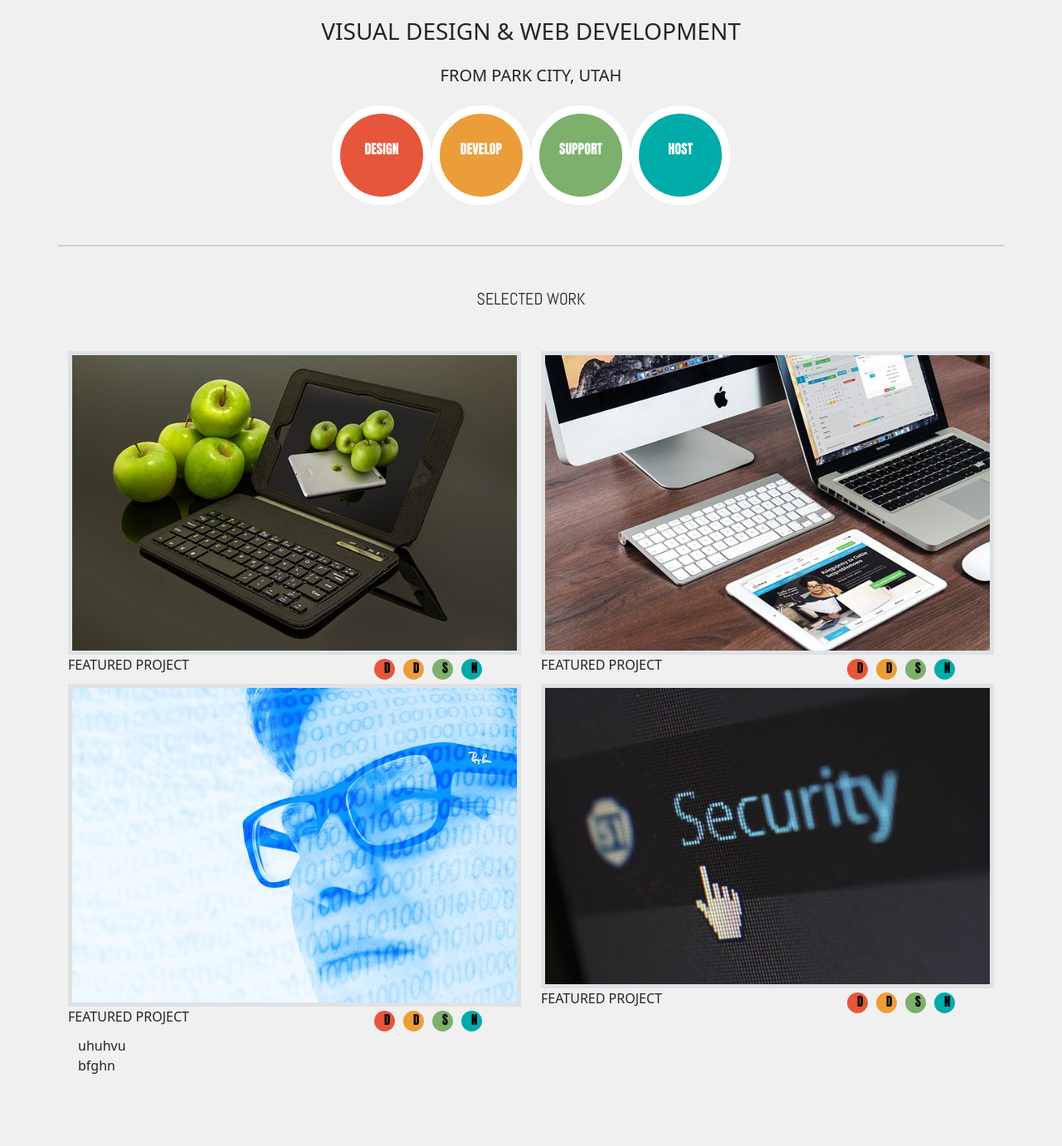
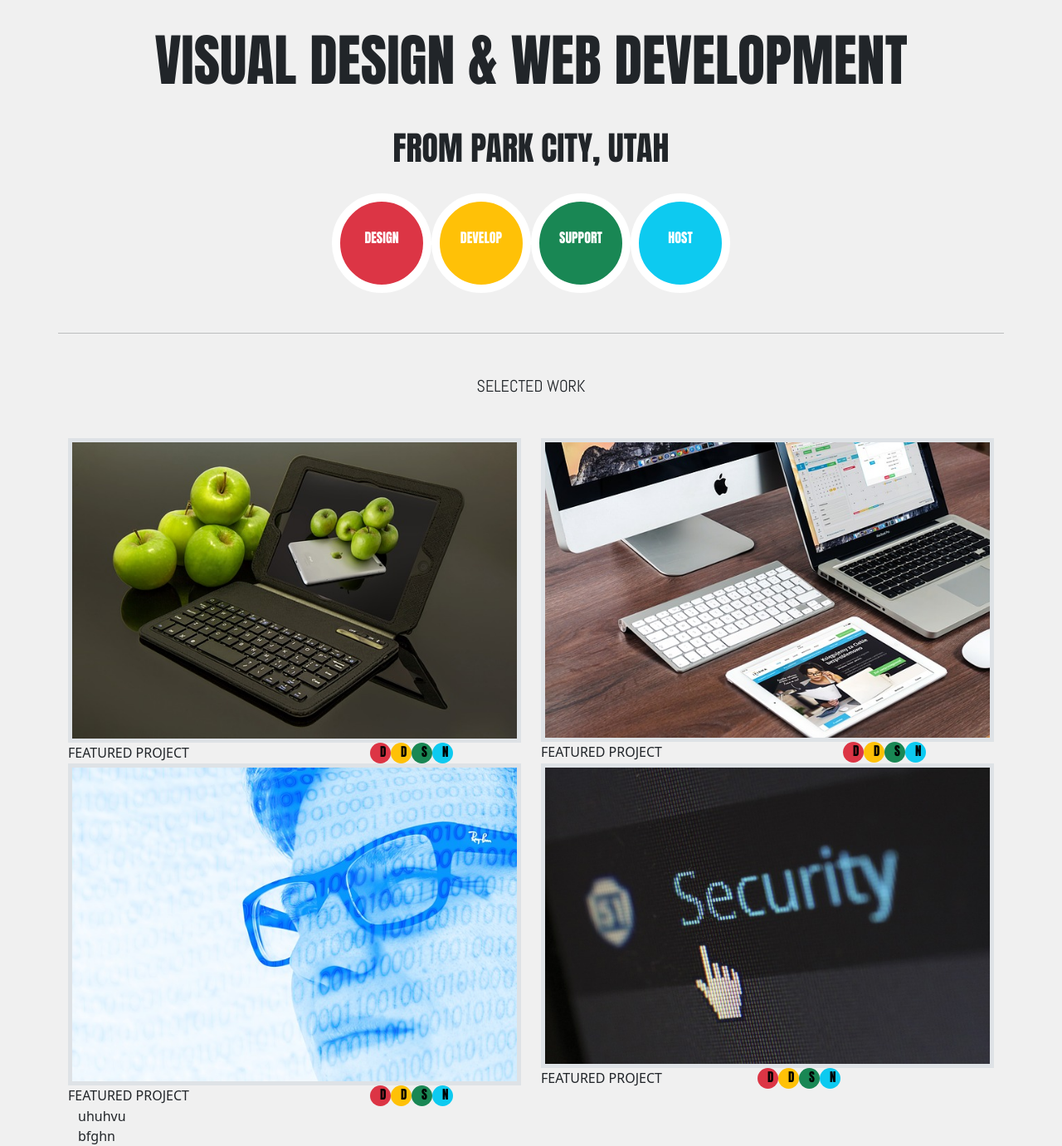
Before and after one commit to michaelc-roberta/codeup-design, a website: page codeup-design.html in a window 1280 px wide. Shown: the part 180-1561 px from the top of the page at 83% size. Before the commit the page ends 1476 px from the top, so only its background shows below. Drawn offline with nearby package versions, Linux system fonts and the light colour scheme.

Commit message:
updates on circles in features

```diff
--- a/codeup-design.html
+++ b/codeup-design.html
@@ -43,65 +43,41 @@
     </nav>
   </section> <!-- END of header company logo and navbar -->
 
-<!--Roberts code Start-->
-<!--<header>-->
-<!--  <section> &lt;!&ndash; START of header text &ndash;&gt;-->
-<!--    <div id="header-text" class="container-fluid">-->
-<!--        <p class="visual-design text-wrap text-center" style="font-family: anton, sans-serif">-->
-<!--          VISUAL DESIGN & WEB DEVELOPMENT-->
-<!--        </p>-->
-<!--        <p class="city text-wrap text-center" style="font-family: anton, sans-serif">-->
-<!--          FROM PARK CITY, UTAH-->
-<!--        </p>-->
-<!--    </div>-->
-<!--  </section> &lt;!&ndash; END of header text &ndash;&gt;-->
+  <section> <!-- START of header text -->
+    <div id="header-text" class="container-fluid">
+        <p class="visual-design text-wrap text-center" style="font-family: anton, sans-serif">
+          VISUAL DESIGN & WEB DEVELOPMENT
+        </p>
+        <p class="city text-wrap text-center" style="font-family: anton, sans-serif">
+          FROM PARK CITY, UTAH
+        </p>
+    </div>
+  </section> <!-- END of header text -->
 
-<!--  <section id="color-circle-icons" class="container"> &lt;!&ndash; START color circle icons &ndash;&gt;-->
-<!--    <div class="row">-->
-<!--      <div class="col-6 col-md-3">-->
-<!--        <div id="red-circle" class="circle justify-content-end">DESIGN</div>-->
-<!--      </div>-->
-<!--      <div class="col-6 col-md-3">-->
-<!--        <div id="orange-circle" class="circle">DEVELOP</div>-->
-<!--      </div>-->
-<!--      <div class="col-6 col-md-3">-->
-<!--        <div id="green-circle" class="circle ">SUPPORT</div>-->
-<!--      </div>-->
-<!--      <div class="col-6 col-md-3">-->
-<!--        <div id="turquoise-circle" class="circle">HOST</div>-->
-<!--      </div>-->
-<!--    </div>-->
-<!--  </section> &lt;!&ndash; END of color circle icons &ndash;&gt;-->
-<!--</header>-->
-<!-- Roberts Code End-->
-
-  <header class="container-fluid">
-
-    <h3 class="text-uppercase text-center">Visual Design & Web Development</h3>
-    <h5 class="text-uppercase text-center mt-4 mb-4">From Park City, Utah</h5>
+  <section class="container-fluid"> <!-- START color circles -->
 
     <div class="circles d-flex justify-content-center">
 
       <div class="d-flex justify-content-center flex-wrap">
-        <div class="circle red text-uppercase">
-          <h6>Design</h6>
+        <div class="circle bg-danger">
+          <h6>DESIGN</h6>
         </div>
-        <div class="circle yellow text-uppercase">
-          <h6>Develop</h6>
+        <div class="circle bg-warning">
+          <h6>DEVELOP</h6>
         </div>
-        <div class="w-100 d-md-none"></div><!-- used to force line break in flex items for mobile -->
-        <div class="circle green text-uppercase">
-          <h6>Support</h6>
+        <div class="w-100 d-md-none"></div>
+        <div class="circle bg-success">
+          <h6>SUPPORT</h6>
         </div>
-        <div class="circle blue text-uppercase">
-          <h6>Host</h6>
+        <div class="circle bg-info">
+          <h6>HOST</h6>
         </div>
       </div>
-
     </div>
+  </section> <!-- END color circles -->
 
   <section > <!-- START hidden line -->
-    <hr class="d-none d-md-block border border-1 border-secondary opacity-25% my-5 container">
+    <hr class="d-none d-md-block border-secondary border-2 opacity-50% my-5 container">
   </section> <!-- END hidden line -->
 
   <section> <!-- START "selected work" line -->
@@ -114,11 +90,11 @@
           <img src="images/assets/images/apple-ipad.jpg" width="100%" class="border border-5">
           <div class="d-flex flex-row">
             <div class="col-6">FEATURED PROJECT</div>
-            <div id="mini-circles" class="row offset-3 offset-md-2">
-              <div id="mini-red-circle" class="mini-circle">D</div>
-              <div id="mini-orange-circle" class="mini-circle">D</div>
-              <div id="mini-green-circle" class="mini-circle">S</div>
-              <div id="mini-turquoise-circle" class="mini-circle">N</div>
+            <div class="row offset-4 offset-md-2">
+              <div class="mini-circle bg-danger">D</div>
+              <div class="mini-circle bg-warning">D</div>
+              <div class="mini-circle bg-success">S</div>
+              <div class="mini-circle bg-info">N</div>
             </div>
           </div>
         </div>
@@ -126,11 +102,11 @@
           <img src="images/assets/images/macbook.jpg" width="100%" class="border border-5">
           <div class="d-flex flex-row">
             <div class="col-6">FEATURED PROJECT</div>
-            <div id="mini-circles" class="row offset-3 offset-md-2">
-              <div id="mini-red-circle" class="mini-circle">D</div>
-              <div id="mini-orange-circle" class="mini-circle">D</div>
-              <div id="mini-green-circle" class="mini-circle">S</div>
-              <div id="mini-turquoise-circle" class="mini-circle">N</div>
+            <div class="row offset-4 offset-md-2">
+              <div class="mini-circle bg-danger">D</div>
+              <div class="mini-circle bg-warning">D</div>
+              <div class="mini-circle bg-success">S</div>
+              <div class="mini-circle bg-info">N</div>
             </div>
           </div>
         </div>
@@ -140,11 +116,11 @@
           <img src="images/assets/images/man.jpg" width="100%" class="border border-5">
           <div class="d-flex flex-row">
             <div class="col-6">FEATURED PROJECT</div>
-            <div id="mini-circle" class="row offset-3 offset-md-2">
-              <div id="mini-red-circle" class="mini-circle">D</div>
-              <div id="mini-orange-circle" class="mini-circle">D</div>
-              <div id="mini-green-circle" class="mini-circle">S</div>
-              <div id="mini-turquoise-circle" class="mini-circle">N</div>
+            <div id="mini-circle" class="row offset-4 offset-md-2">
+              <div class="mini-circle bg-danger">D</div>
+              <div class="mini-circle bg-warning">D</div>
+              <div class="mini-circle bg-success">S</div>
+              <div class="mini-circle bg-info">N</div>
             </div>
           </div>
         </div>
@@ -152,11 +128,11 @@
           <img src="images/assets/images/security.jpg" width="100%" class="border border-5">
           <div class="d-flex flex-row">
             <div class="col-6">FEATURED PROJECT</div>
-            <div id="mini-circles" class="row offset-3 offset-md-2">
-              <div id="mini-red-circle" class="mini-circle">D</div>
-              <div id="mini-orange-circle" class="mini-circle">D</div>
-              <div id="mini-green-circle" class="mini-circle">S</div>
-              <div id="mini-turquoise-circle" class="mini-circle">N</div>
+            <div class="row">
+              <div class="mini-circle bg-danger">D</div>
+              <div class="mini-circle bg-warning">D</div>
+              <div class="mini-circle bg-success">S</div>
+              <div class="mini-circle bg-info">N</div>
             </div>
           </div>
         </div>
--- a/css/stylesheet.css
+++ b/css/stylesheet.css
@@ -1,14 +1,6 @@
 body {
     background: #F0F0F0
 }
-
-:root {
-    --red: #e6563b;
-    --green: #7cb06c;
-    --yellow: #EB9D3A;
-    --blue: #00aba9;
-}
-
 
 .visual-design {
     font-size: 68px;
@@ -25,12 +17,6 @@ body {
     justify-content: center;
 }
 
-/*#color-circle-icons .row {*/
-/*    display: flex;*/
-/*    flex-direction: row;*/
-/*    justify-content: center;*/
-/*}*/
-
 .circle {
     height: 120px;
     width: 120px;
@@ -44,22 +30,6 @@ body {
     padding-top: 7%;
 }
 
-#red-circle {
-    background: #E6563B
-}
-
-#orange-circle {
-    background: #EB9D3A;
-}
-
-#green-circle {
-    background: #7CB06C;
-}
-
-#turquoise-circle {
-    background: #00ABA9;
-}
-
 .row.featured-project {
     display: flex;
     flex-direction: row;
@@ -70,30 +40,9 @@ body {
     width: 25px;
     border: none;
     border-radius: 50%;
-    margin: 5px;
+    /*margin: 5px;*/
     font-family: anton, sans-serif;
     color: #000;
     font-size: 15px;
     text-align: center;
 }
-
-#mini-red-circle {
-    background: #E6563B
-}
-
-#mini-orange-circle {
-    background: #EB9D3A;
-}
-
-#mini-green-circle {
-    background: #7CB06C;
-}
-
-#mini-turquoise-circle {
-    background: #00ABA9;
-}
-
-.red {background-color: var(--red);}
-.blue {background-color: var(--blue);}
-.yellow {background-color: var(--yellow);}
-.green {background-color: var(--green);}
```
